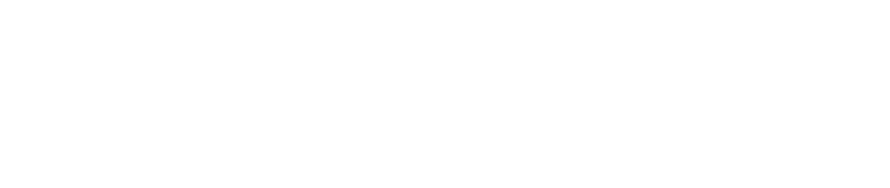
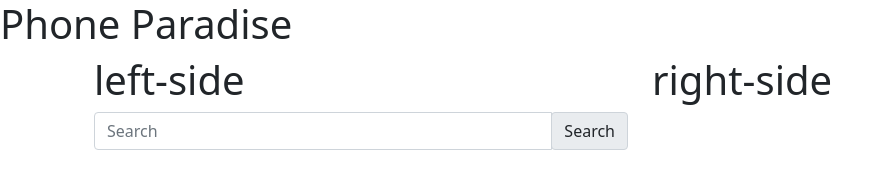
Before and after one commit to hoqradwan/phone-hunter, a plain HTML site: page phone-hunter-hoqradwan/index.html in a window 1280 px wide. Shown: the whole page, without its empty margins (0-890 px from the left). Drawn offline with nearby package versions, Linux system fonts and the light colour scheme.

Commit message:
url connected

```diff
--- a/phone-hunter-hoqradwan/index.html
+++ b/phone-hunter-hoqradwan/index.html
@@ -11,6 +11,24 @@
     <link rel="stylesheet" href="css/style.css">
 </head>
 <body>
+    <h1>Phone Paradise</h1>
+    <div class="container w-100 m-auto">
+        <div class="row w-100 m-auto">
+            <div class="col-md-6">
+                <h1>left-side</h1>
+                <div class="input-group mb-3">
+                    <input id="search-box" type="text" class="form-control" placeholder="Search" aria-label="Search" aria-describedby="basic-addon2">
+                    <div class="input-group-append">
+                      <span onclick="allPhones()" class="input-group-text" id="search-btn">Search</span>
+                    </div>
+                  </div>
+            </div>
+            <div class="col-md-6">
+                <h1>right-side</h1>
+            </div>
+        </div>
+    </div>
+
 
 
 
--- a/phone-hunter-hoqradwan/js/script.js
+++ b/phone-hunter-hoqradwan/js/script.js
@@ -0,0 +1,9 @@
+const allPhones = () => {
+    const searchValue = document.getElementById('search-box').value;
+    const url = `https://openapi.programming-hero.com/api/phones?search=${searchValue}`;
+    fetch(url)
+    .then(res => res.json())
+    .then(data => console.log(data))
+    console.log(url);
+    console.log(searchValue);
+}
```
